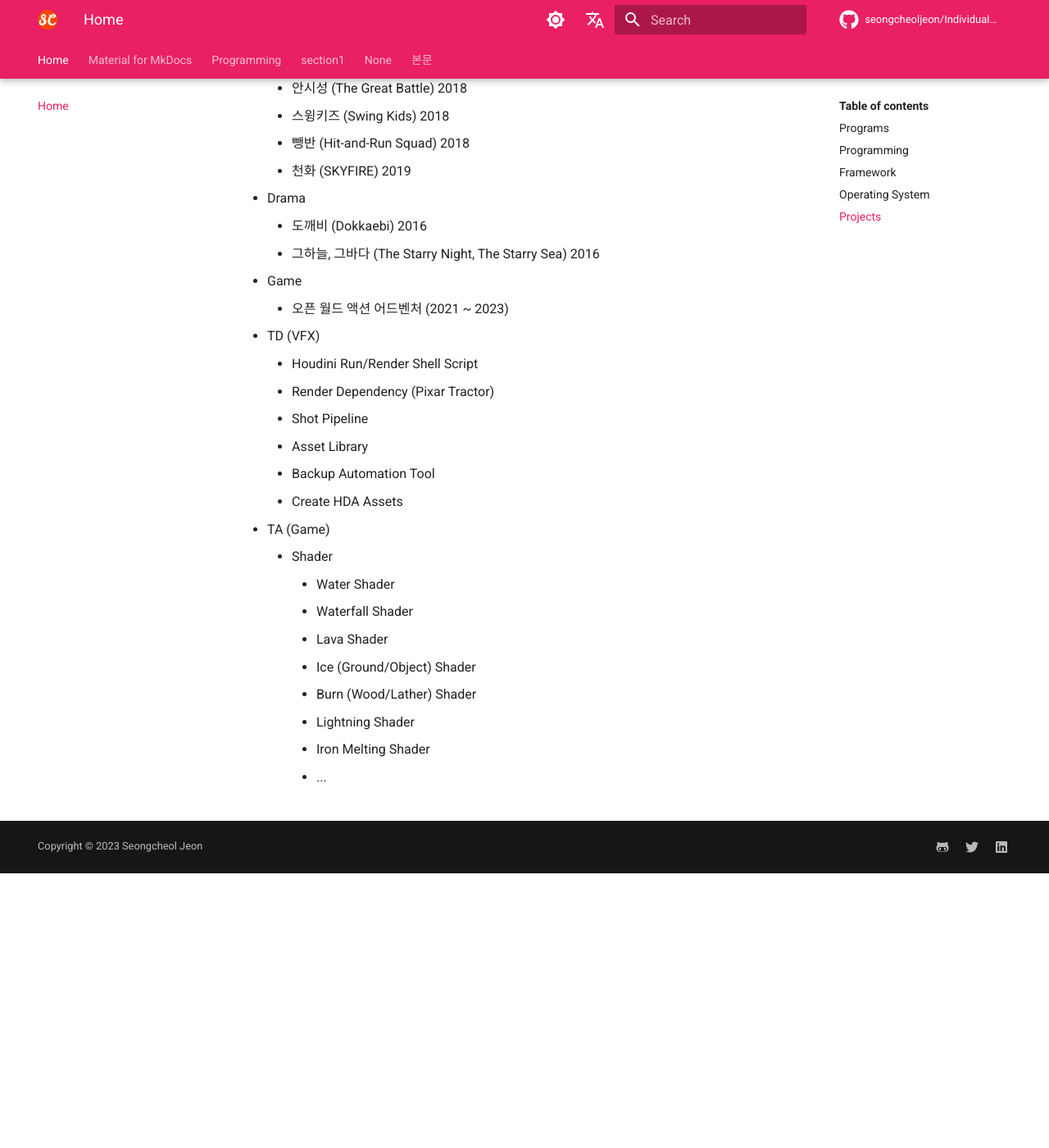
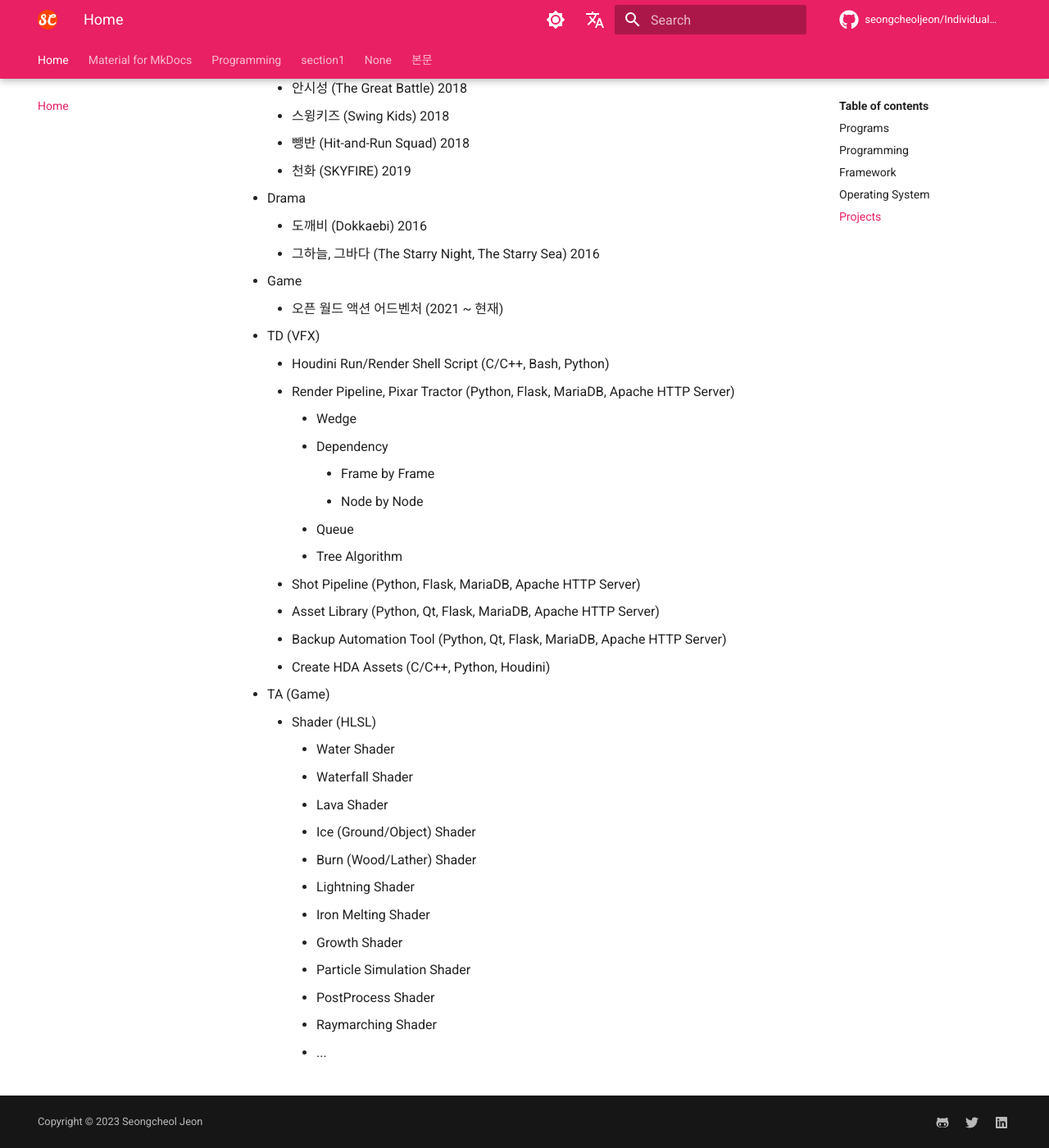
Before and after one commit to seongcheoljeon/seongcheoljeon.github.io, an MkDocs documentation site: the page built from docs/index.md, in a window 1280 px wide and 1400 px high, scrolled down 2212 px. Shown: the whole window at 82% size. Built offline with MkDocs 1.6.1 and Material for MkDocs 9.7.7, drawn with Linux system fonts in a browser that asks for light colours; nearby versions of some CDN libraries; emoji names are drawn with the system emoji font; comment, search, counter and statistics services are not loaded; before the commit the page ends 3277 px from its top, so only the background shows below that.

Commit message:
changed index.md

```diff
--- a/docs/index.md
+++ b/docs/index.md
@@ -67,16 +67,22 @@
     * 도깨비 (Dokkaebi) 2016
     * 그하늘, 그바다 (The Starry Night, The Starry Sea) 2016
 * Game
-    * 오픈 월드 액션 어드벤처 (2021 ~ 2023)
+    * 오픈 월드 액션 어드벤처 (2021 ~ 현재)
 * TD (VFX)
-    * Houdini Run/Render Shell Script
-    * Render Dependency (Pixar Tractor)
-    * Shot Pipeline
-    * Asset Library
-    * Backup Automation Tool
-    * Create HDA Assets
+    * Houdini Run/Render Shell Script (C/C++, Bash, Python)
+    * Render Pipeline, Pixar Tractor (Python, Flask, MariaDB, Apache HTTP Server)
+        * Wedge
+        * Dependency
+            * Frame by Frame
+            * Node by Node
+        * Queue
+        * Tree Algorithm
+    * Shot Pipeline (Python, Flask, MariaDB, Apache HTTP Server)
+    * Asset Library (Python, Qt, Flask, MariaDB, Apache HTTP Server)
+    * Backup Automation Tool (Python, Qt, Flask, MariaDB, Apache HTTP Server)
+    * Create HDA Assets (C/C++, Python, Houdini)
 * TA (Game)
-    * Shader
+    * Shader (HLSL)
         * Water Shader
         * Waterfall Shader
         * Lava Shader
@@ -84,4 +90,8 @@
         * Burn (Wood/Lather) Shader
         * Lightning Shader
         * Iron Melting Shader
+        * Growth Shader
+        * Particle Simulation Shader
+        * PostProcess Shader
+        * Raymarching Shader
         * ...
```
